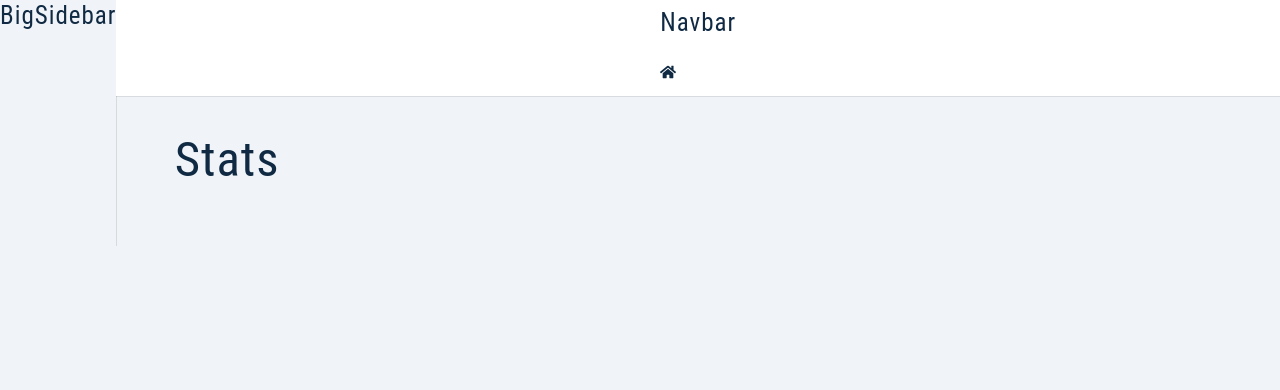
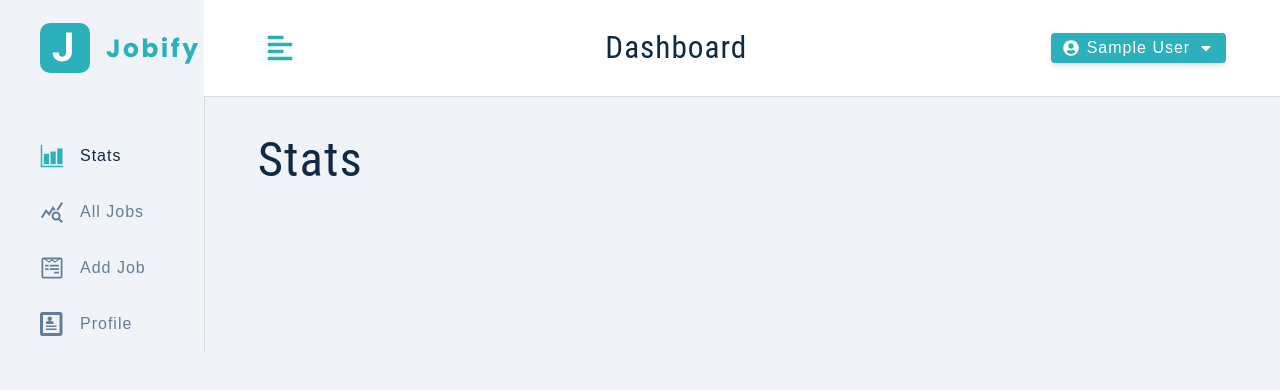
Before and after one commit to nicolasvilleneuve/jobify-project, a React (Create React App) app in the folder client/: page / in a window 1280 px wide. Shown: the top 390 px of the page. Built offline with nearby package versions, Linux system fonts and the light colour scheme; sample sign-in values are in the browser's storage.

Commit message:
small and big sidebar components developed

```diff
--- a/client/src/components/BigSidebar.js
+++ b/client/src/components/BigSidebar.js
@@ -1,11 +1,15 @@
 import Wrapper from "../assets/wrappers/BigSidebar";
+import {Logo, NavLinks} from "./index";
 
 const BigSidebar = () => {
     return (
         <Wrapper>
             <div>
-                <h4>BigSidebar</h4>
+                <header>
+                <Logo/>
+                </header>
             </div>
+            <NavLinks />
         </Wrapper>
     )
 };
--- /dev/null
+++ b/client/src/components/NavLinks.js
@@ -0,0 +1,29 @@
+import links from "../utils/links";
+import {NavLink} from "react-router-dom";
+import {useAppContext} from "../context/appContext";
+
+const NavLinks = ({toggleSidebar}) => {
+
+    return (
+        <div className="nav-links">
+            {links.map((link) => {
+                const {text, path, id, icon} = link;
+                return (
+                    <NavLink
+                        to={path}
+                        className={({isActive}) =>
+                            isActive ? 'nav-link active' : 'nav-link'
+                        }
+                        key={id}
+                        onClick={toggleSidebar}
+                    >
+                        <span className='icon'>{icon}</span>
+                        {text}
+                    </NavLink>
+                )
+            })}
+        </div>
+    )
+};
+
+export default NavLinks;
--- a/client/src/components/Navbar.js
+++ b/client/src/components/Navbar.js
@@ -1,13 +1,39 @@
 import Wrapper from "../assets/wrappers/Navbar";
-import {FaHome} from "react-icons/fa";
+import {FaAlignLeft, FaUserCircle, FaCaretDown} from "react-icons/fa";
+import {useAppContext} from "../context/appContext";
+import Logo from "./Logo";
+import {useState} from "react";
+
+
 
 const Navbar = () => {
+    const {toggleSidebar, logoutUser, user} = useAppContext();
+    const [showLogout, setShowLogout] = useState(false);
     return (
         <Wrapper>
-            <div>
-                <h4>Navbar</h4>
-                <FaHome/>
-            </div>
+                <div className="nav-center">
+                    <button type='button' className="toggle-btn" onClick={toggleSidebar}>
+                        <FaAlignLeft/>
+                    </button>
+                    <div>
+                        <Logo />
+                        <h3 className="logo-text">Dashboard</h3>
+                    </div>
+                    <div>
+                        <div className="btn-container">
+                            <button type='button' className='btn' onClick={() => setShowLogout(!showLogout)}>
+                                <FaUserCircle />
+                                {user && user.name}
+                                <FaCaretDown />
+                            </button>
+                            <div className={showLogout ? "dropdown show-dropdown" : "dropdown"}>
+                                <button type="button" className="dropdown-btn" onClick={logoutUser}>
+                                    Logout
+                                </button>
+                            </div>
+                        </div>
+                    </div>
+                </div>
         </Wrapper>
     )
 };
--- a/client/src/components/SmallSidebar.js
+++ b/client/src/components/SmallSidebar.js
@@ -1,10 +1,27 @@
 import Wrapper from "../assets/wrappers/SmallSidebar";
+import {FaTimes} from 'react-icons/fa';
+import {useAppContext} from "../context/appContext";
+import links from "../utils/links";
+import {NavLink} from "react-router-dom";
+import Logo from "./Logo";
+import {NavLinks} from "./index";
 
 const SmallSidebar = () => {
+
+    const {showSidebar, toggleSidebar} = useAppContext();
+
     return (
         <Wrapper>
-            <div>
-                <h4>small sidebar</h4>
+            <div className={showSidebar ? 'sidebar-container show-sidebar' : 'sidebar-container'}>
+                <div className='content'>
+                    <button className="close-btn" onClick={toggleSidebar}>
+                        <FaTimes/>
+                    </button>
+                    <header>
+                        <Logo/>
+                    </header>
+                    <NavLinks toggleSidebar={toggleSidebar}/>
+                </div>
             </div>
         </Wrapper>
     )
--- a/client/src/components/index.js
+++ b/client/src/components/index.js
@@ -4,5 +4,6 @@
 import Navbar from "./Navbar";
 import SmallSidebar from "./SmallSidebar";
 import BigSidebar from "./BigSidebar";
+import NavLinks from "./NavLinks";
 
-export {Logo, FormRow, Alert, BigSidebar, SmallSidebar, Navbar};
+export {Logo, FormRow, Alert, BigSidebar, SmallSidebar, Navbar, NavLinks};
--- a/client/src/context/actions.js
+++ b/client/src/context/actions.js
@@ -12,3 +12,7 @@
 export const SETUP_USER_ERROR="SETUP_USER_ERROR";
 export const SETUP_USER_SUCCESS="SETUP_USER_SUCCESS";
 export const SETUP_USER_BEGIN="SETUP_USER_BEGIN";
+
+export const TOGGLE_SIDEBAR="TOGGLE_SIDEBAR";
+
+export const LOGOUT_USER="LOGOUT_USER";
--- a/client/src/context/appContext.js
+++ b/client/src/context/appContext.js
@@ -5,7 +5,9 @@
     DISPLAY_ALERT,
     SETUP_USER_BEGIN,
     SETUP_USER_ERROR,
-    SETUP_USER_SUCCESS
+    SETUP_USER_SUCCESS,
+    TOGGLE_SIDEBAR,
+    LOGOUT_USER
 } from "./actions";
 
 const token = localStorage.getItem('token');
@@ -20,7 +22,8 @@
     user: user ? JSON.parse(user) : null,
     token: token,
     userLocation: userLocation || '',
-    jobLocation: userLocation || ''
+    jobLocation: userLocation || '',
+    showSidebar: false
 };
 
 const AppContext = React.createContext();
@@ -69,8 +72,16 @@
         clearAlert();
     };
 
+    const toggleSidebar = () => {
+      dispatch({type: TOGGLE_SIDEBAR});
+    };
+    const logoutUser = () => {
+        dispatch({type: LOGOUT_USER})
+        removeUserFromLocalStorage();
+    }
+
     return (
-        <AppContext.Provider value={{...state, displayAlert, setupUser}}>
+        <AppContext.Provider value={{...state, displayAlert, setupUser, toggleSidebar, logoutUser}}>
         {children}
         </AppContext.Provider>
     );
--- a/client/src/context/reducer.js
+++ b/client/src/context/reducer.js
@@ -9,8 +9,10 @@
     LOGIN_USER_BEGIN,
     SETUP_USER_BEGIN,
     SETUP_USER_ERROR,
-    SETUP_USER_SUCCESS
+    SETUP_USER_SUCCESS, TOGGLE_SIDEBAR, LOGOUT_USER
 } from "./actions";
+
+import {initialState} from "./appContext";
 
 const reducer = (state, action) => {
     if (action.type === DISPLAY_ALERT) {
@@ -46,6 +48,19 @@
         };
     }
 
+    if (action.type === TOGGLE_SIDEBAR) {
+        return {...state, showSidebar: !state.showSidebar};
+    }
+    if (action.type === LOGOUT_USER) {
+        return {
+            ...initialState,
+            user: null,
+            token: null,
+            userLocation: '',
+            jobLocation: ''
+        }
+    }
+
     throw new Error(`no such action : ${action.type}`);
 };
 
--- /dev/null
+++ b/client/src/utils/links.js
@@ -0,0 +1,33 @@
+import {IoBarChartSharp} from "react-icons/io5";
+import {MdQueryStats} from "react-icons/md";
+import {FaWpforms} from "react-icons/fa";
+import {ImProfile} from "react-icons/im";
+
+const links = [
+    {
+        id: 1,
+        text: 'stats',
+        path: '/',
+        icon: <IoBarChartSharp/>
+    },
+    {
+        id: 2,
+        text: 'all jobs',
+        path: 'all-jobs',
+        icon: <MdQueryStats/>
+    },
+    {
+        id: 3,
+        text: 'add job',
+        path: 'add-job',
+        icon: <FaWpforms/>
+    },
+    {
+        id: 4,
+        text: 'profile',
+        path: 'profile',
+        icon: <ImProfile />
+    }
+];
+
+export default links;
```
